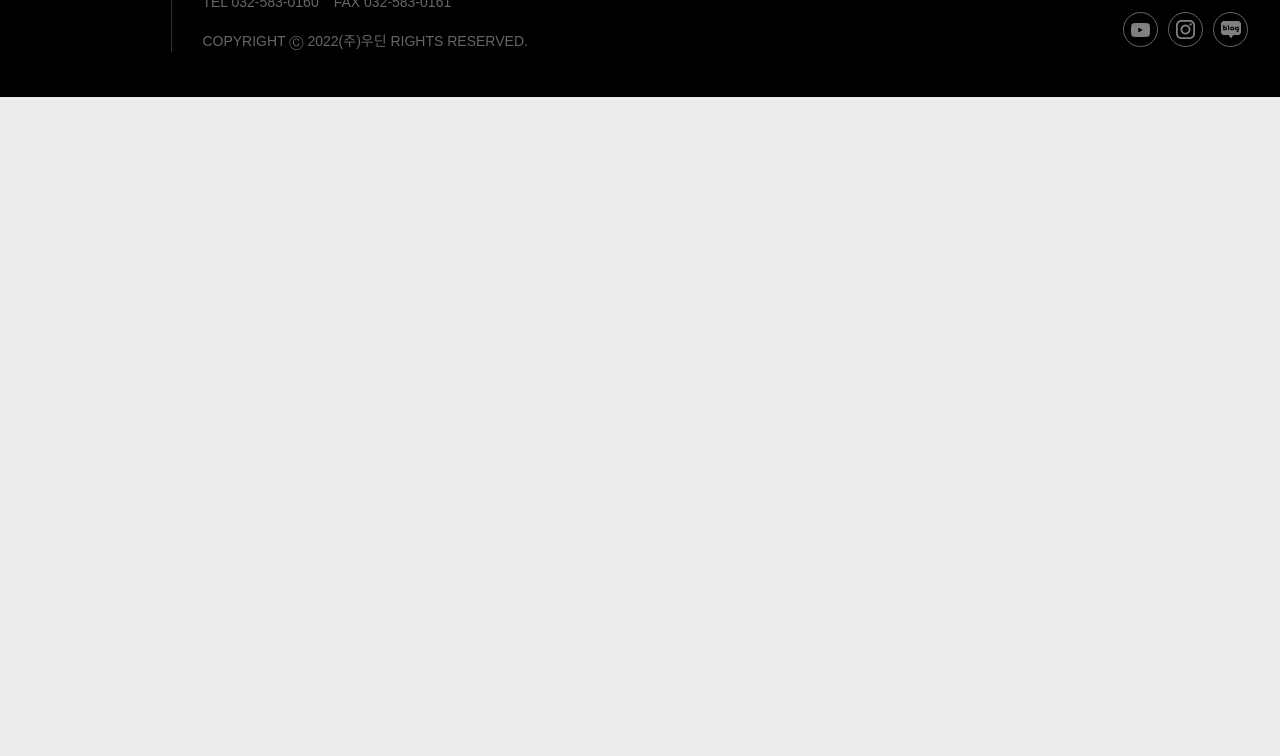
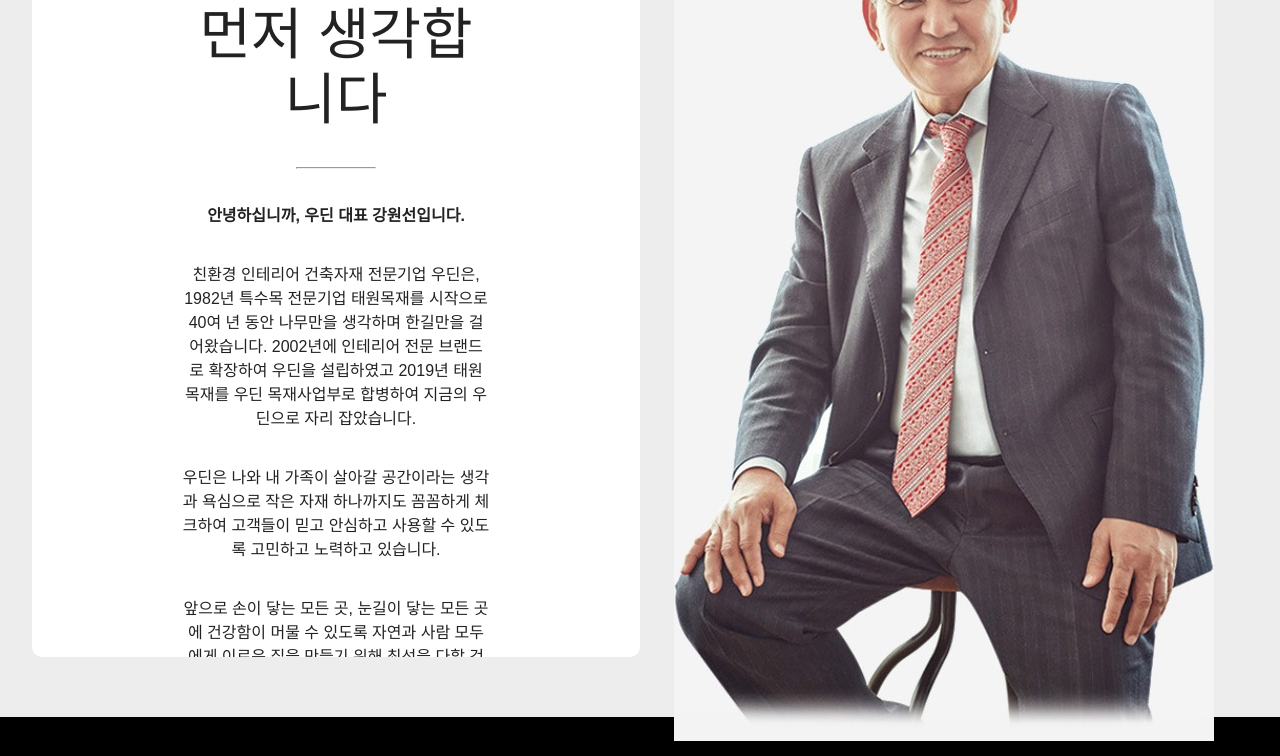
Before and after one commit to CJE-cpu/woodincopy, a plain HTML site: page brand.html in a window 1280 px wide. Shown: the part 883-1639 px from the top of the page. Before the commit the page ends 980 px from the top, so only its background shows below. Drawn offline with Linux system fonts and the light colour scheme; a web font is replaced by a local one.

Commit message:
Add files via upload

```diff
--- a/brand.html
+++ b/brand.html
@@ -128,7 +128,29 @@
     </div>
     <div class="brandstory">
         <div class="brandstoryimg"></div>
-        <h1>BRAND STORY</h1>
+        <h1 class="scroll">BRAND STORY</h1>
+    </div>
+    <div class="brandCEO">
+        <div class="brandCEObox">
+            <div class="brandCEOtext scroll">
+                <h1>당신의 건강한 공간을<br>
+                    먼저 생각합니다</h1>
+                <hr>
+                <h4>안녕하십니까, 우딘 대표 강원선입니다.</h4>
+                <p>친환경 인테리어 건축자재 전문기업 우딘은, 1982년 특수목 전문기업 태원목재를 시작으로
+                40여 년 동안 나무만을 생각하며 한길만을 걸어왔습니다. 2002년에 인테리어 전문 브랜드로 확장하여
+                우딘을 설립하였고 2019년 태원목재를 우딘 목재사업부로 합병하여 지금의 우딘으로 자리 잡았습니다.
+                </p>
+                <p>우딘은 나와 내 가족이 살아갈 공간이라는 생각과 욕심으로 작은 자재 하나까지도
+                꼼꼼하게 체크하여 고객들이 믿고 안심하고 사용할 수 있도록 고민하고 노력하고 있습니다.</p>
+                <p>앞으로 손이 닿는 모든 곳, 눈길이 닿는 모든 곳에 건강함이 머물 수 있도록
+                자연과 사람 모두에게 이로운 집을 만들기 위해 최선을 다할 것을 약속 드립니다.</p>
+                <div><p>우딘 CEO</p><img src="./img/imgi_2_m111_ceo_signature.png" alt="sign"/></div>
+            </div>
+            <div class="brandCEOimg">
+                <img src="./img/imgi_3_220210_m111_sec1_img1.jpg" alt="CEO"/>
+            </div>
+        </div>
     </div>
     <footer>
         <nav>
@@ -168,5 +190,6 @@
         </nav>
     </footer>
     <script src="./js/common.js"></script>
+    <script src="./js/brand.js"></script>
 </body>
 </html>
--- a/css/brand.css
+++ b/css/brand.css
@@ -19,6 +19,15 @@
     align-self: baseline;
     margin-top: 90px;
 }
+h1.scroll{
+    opacity: 0;
+    transform: translateX(20px);
+    transition: 3s;
+}
+h1.scroll.on{
+    opacity: 1;
+    transform: translateX(0);
+}
 .brandstory h1{
     position: absolute;
     color: white;
@@ -26,3 +35,61 @@
     font-family: "Elms Sans", sans-serif;
     font-weight: 400;
 }
+.brandCEO{
+    width: 100%;
+    height: 100vh;
+    display: flex;
+    justify-content: center;
+    align-items: center;
+    background-color: #ededed;
+}
+.brandCEObox{
+    width: 95%;
+    height: 85%;
+    display: flex;
+}
+.brandCEOtext{
+    width: 50%;
+    display: flex;
+    align-items: center;
+    justify-content: center;
+    flex-direction: column;
+    gap: 35px;
+    background-color: white;
+    padding: 150px;
+    border-radius: 10px;
+    text-align: center;
+    overflow: hidden;
+}
+.brandCEOtext h1{
+    font-size: 3.5rem;
+    font-weight: 100;
+    line-height: 65px;
+}
+.brandCEOtext hr{
+    width: 80px;
+    height: 1px;
+}
+.brandCEOtext div{
+    display: flex;
+    gap: 20px;
+}
+.brandCEOtext p{
+    font-size: 1rem;
+    font-weight: 300;
+}
+.brandCEOtext.scroll{
+    opacity: 0;
+    transition: all 1s;
+    padding-top: 200px;
+}
+.brandCEOtext.scroll.on{
+    padding-top: 150px;
+    opacity: 1;
+}
+.brandCEOimg{
+    width: 50%;
+    display: flex;
+    justify-content: center;
+    align-items: center;
+}
--- /dev/null
+++ b/js/brand.js
@@ -0,0 +1,15 @@
+let scroll = document.querySelectorAll(".scroll")
+let observer = new IntersectionObserver(function(entries){
+    entries.forEach(function(item){
+        if(item.isIntersecting){
+            item.target.classList.add("on")
+        }else{
+            item.target.classList.remove("on")
+        }
+    })
+}, {
+    threshold : 0.5
+})
+scroll.forEach(function(item){
+    observer.observe(item)
+})
```
Also changed, not shown: css/img/imgi_2_m111_ceo_signature.png (added), css/img/imgi_3_220210_m111_sec1_img1.jpg (added), img/imgi_2_m111_ceo_signature.png (added), img/imgi_3_220210_m111_sec1_img1.jpg (added).
